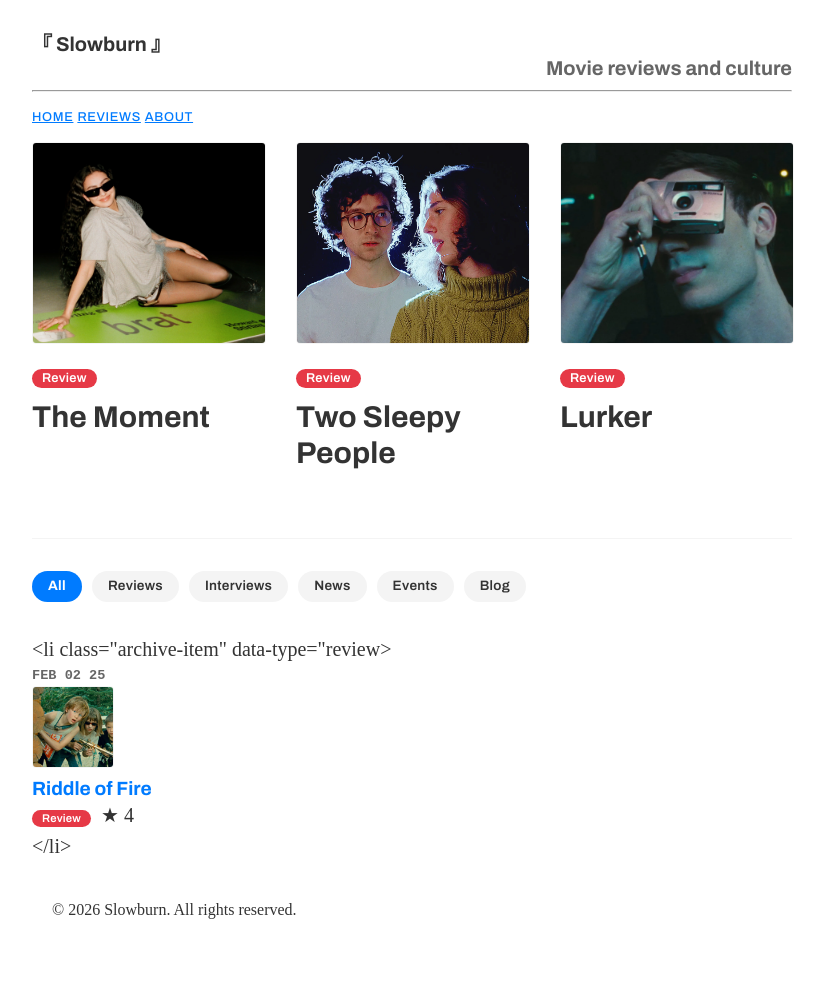
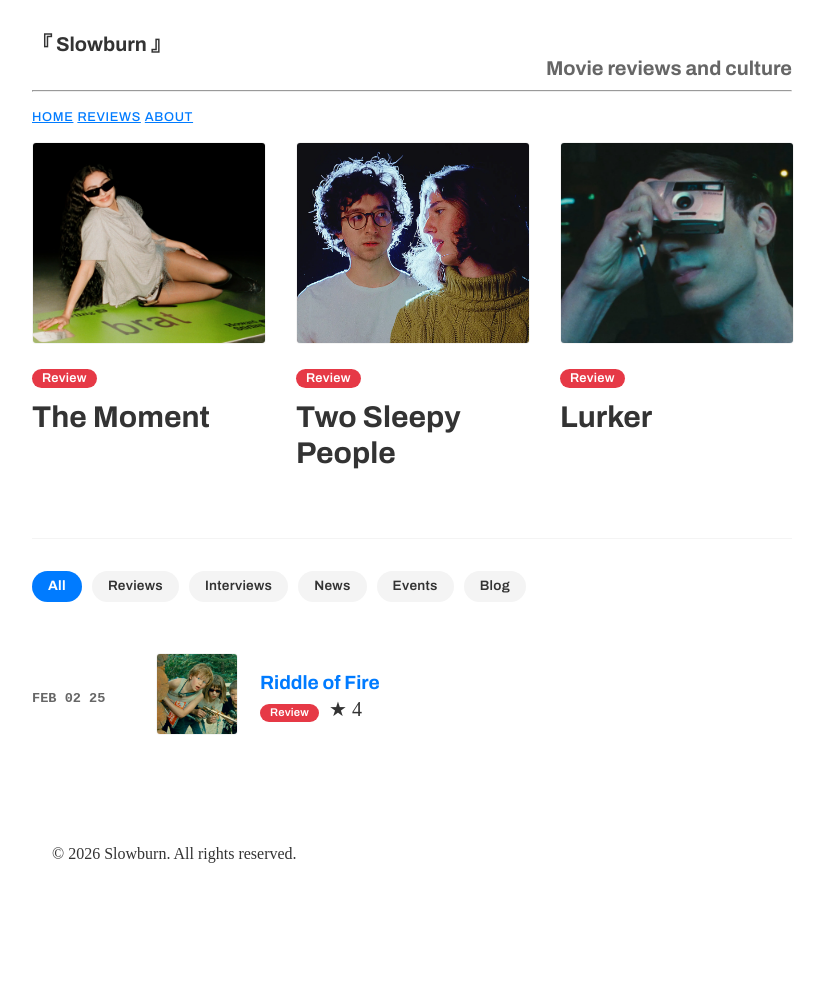
Before and after one commit to Slowburn-Movies/slowburn-movies.github.io, a Jekyll site: the page built from index.md, in a window 1280 px wide. Shown: the whole page, without its empty margins (228-1052 px from the left). Built offline with Jekyll 4.4.1, drawn with Linux system fonts in a browser that asks for light colours; some web fonts are replaced; after the commit the page ends 964 px from its top, so only the background shows below that.

Commit message:
Update index.md

```diff
--- a/index.md
+++ b/index.md
@@ -37,7 +37,7 @@ title: Home
 <ul class="editorial-archive">
   {% for post in site.posts offset: 3 %}
     {% unless post.hidden %}
-      <li class="archive-item" data-type="{{ post.type | downcase }}>
+      <li class="archive-item" data-type="{{ post.type | downcase }}">
         <div class="archive-date">{{ post.date | date: "%b %d %y" }}</div>
         <div class="archive-image">
           <a href="{{ post.url | relative_url }}">
```
